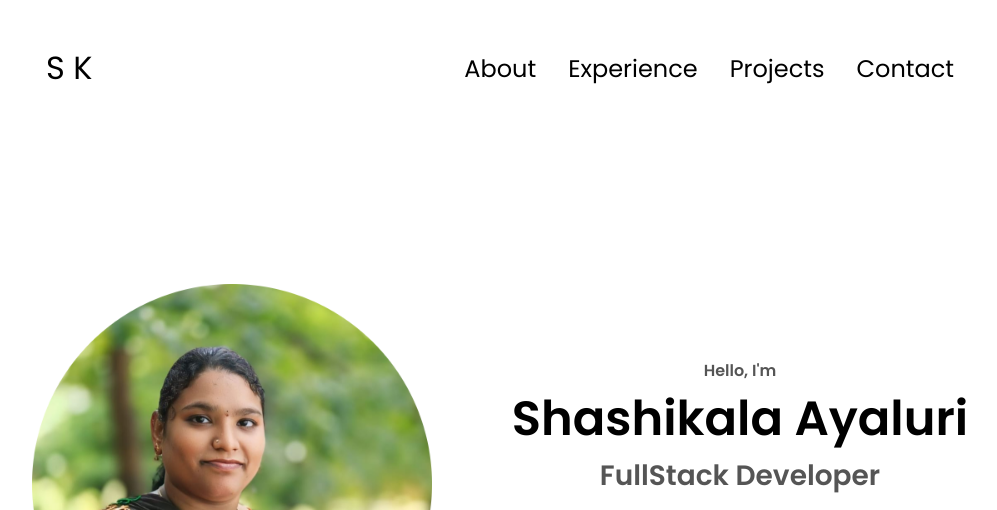
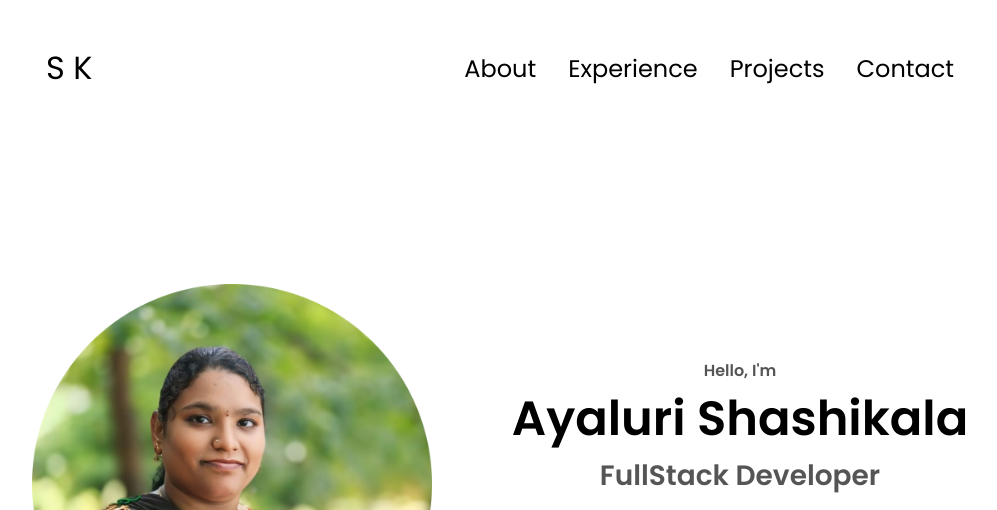
Before and after one commit to shashikala22/sk-portfolio, a plain HTML site: page index.html in a window 1280 px wide. Shown: the top 510 px of the page, without its empty margins (140-1137 px from the left). Drawn offline with Linux system fonts and the light colour scheme.

Commit message:
Update index.html

```diff
--- a/index.html
+++ b/index.html
@@ -44,7 +44,7 @@
       </div>
       <div class="section__text">
         <p class="section__text__p1">Hello, I'm</p>
-        <h1 class="title">Shashikala Ayaluri</h1>
+        <h1 class="title">Ayaluri Shashikala</h1>
         <p class="section__text__p2">FullStack Developer</p>
         <div class="btn-container">
           <button
```
